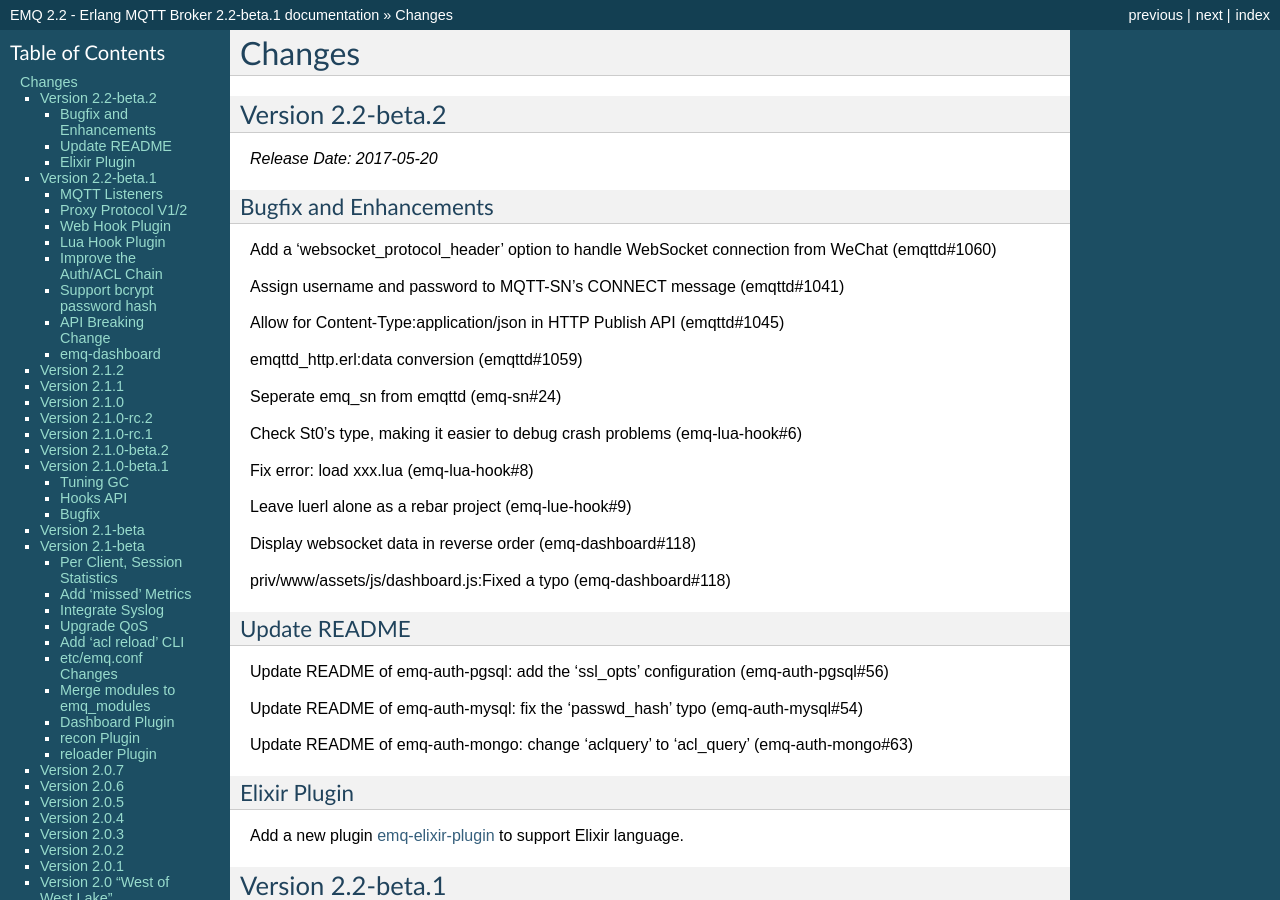
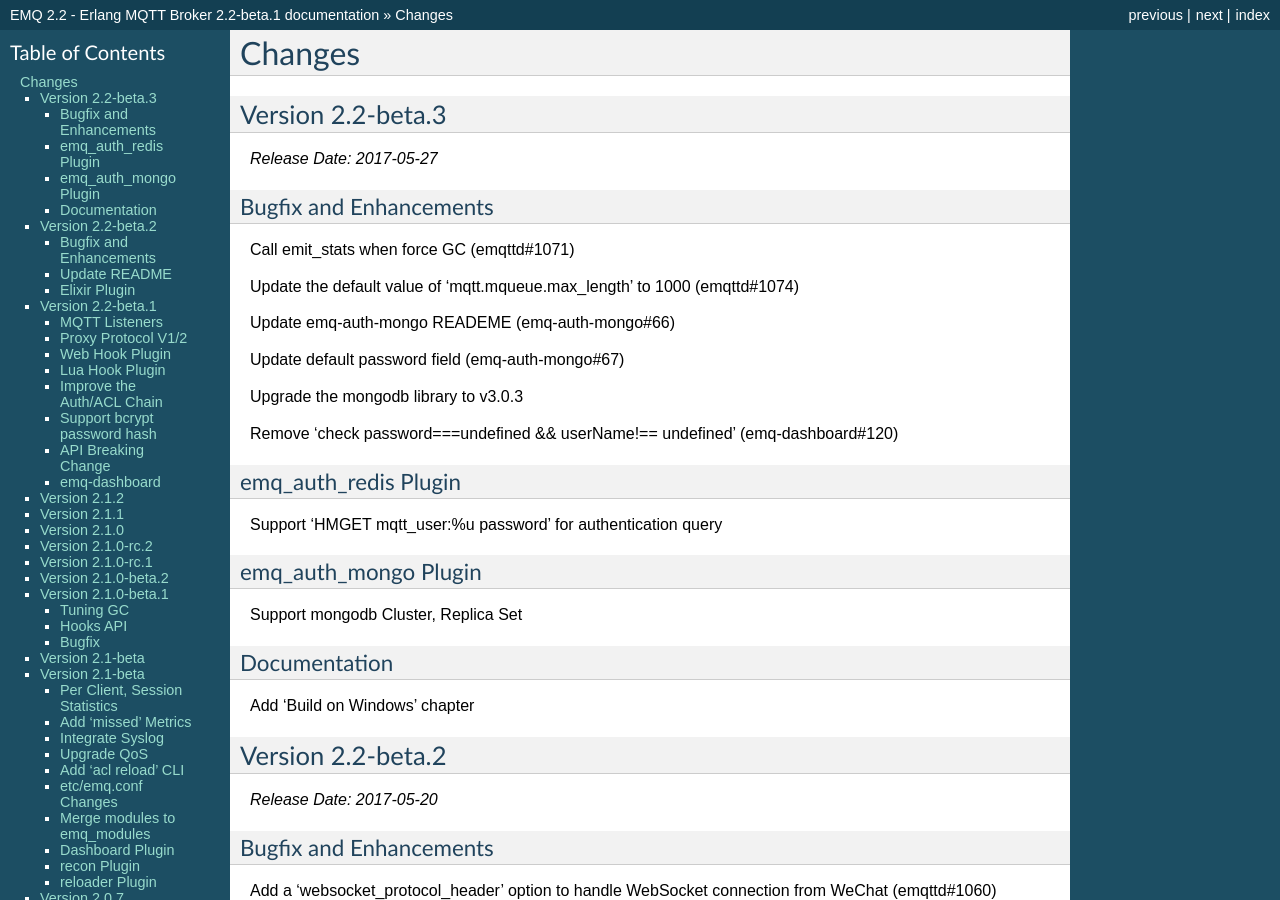
Before and after one commit to emqxarchive/emqx-docs-en, a Sphinx documentation site: the page built from source/changes.rst, in a window 1280 px wide and 900 px high. Built offline with Sphinx 7.4.7, drawn with Linux system fonts in a browser that asks for light colours.

Commit message:
Changes for Version 2.2-beta.3

```diff
--- a/source/changes.rst
+++ b/source/changes.rst
@@ -4,6 +4,44 @@
 =======
 Changes
 =======
+
+.. _release_2.2-beta.3:
+
+------------------
+Version 2.2-beta.3
+------------------
+
+*Release Date: 2017-05-27*
+
+Bugfix and Enhancements
+-----------------------
+
+Call emit_stats when force GC (emqttd#1071)
+
+Update the default value of 'mqtt.mqueue.max_length' to 1000 (emqttd#1074)
+
+Update emq-auth-mongo READEME (emq-auth-mongo#66)
+
+Update default password field (emq-auth-mongo#67)
+
+Upgrade the mongodb library to v3.0.3
+
+Remove ‘check password===undefined && userName!== undefined’ (emq-dashboard#120)
+
+emq_auth_redis Plugin
+---------------------
+
+Support 'HMGET mqtt_user:%u password' for authentication query
+
+emq_auth_mongo Plugin
+---------------------
+
+Support mongodb Cluster, Replica Set
+
+Documentation
+--------------
+
+Add 'Build on Windows' chapter
 
 .. _release_2.2-beta.2:
 
```
